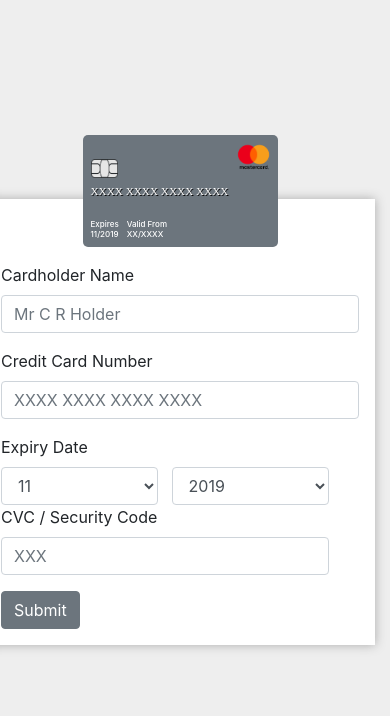
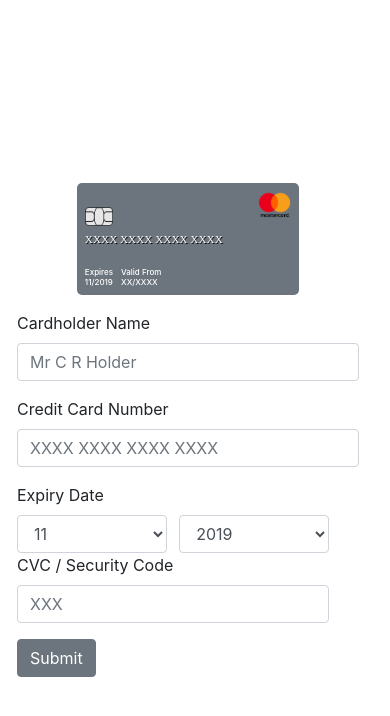
Before and after one commit to ciancollier17/credit-card-form, a React (Create React App) app: page / in a window 390 px wide. Shown: the top 716 px of the page. Built offline with nearby package versions, Linux system fonts and the light colour scheme; a web font is replaced by a local one.

Commit message:
Added styles for small portrait screens

```diff
--- a/src/creditcard.css
+++ b/src/creditcard.css
@@ -14,6 +14,31 @@
   -moz-transition: transform 1s;
   -o-transition: transform 1s;
   transition: transform 1s;
+}
+
+/* Medium Devices - E.g Tablets */
+@media only screen and (max-width: 992px) {
+  #credit-card {
+    width: 70%;
+    left: 15%;
+  }
+}
+
+/* Small Devices - e.g Phones */
+@media only screen and (max-width: 768px) {
+  #credit-card {
+    width: 50%;
+    position: static;
+    margin: auto;
+    margin-bottom: 1rem;
+  }
+}
+
+/* Very Small Devices - e.g Portrait Phones */
+@media only screen and (max-width: 576px) {
+  #credit-card {
+    width: 65%;
+  }
 }
 
 .flipped {
--- a/src/formcontainer.css
+++ b/src/formcontainer.css
@@ -20,3 +20,15 @@ html, body {
   box-shadow: 0px 0px 10px #aaaaaa;
   padding: 4rem 1rem 1rem 1rem;
 }
+
+@media only screen and (max-width: 768px) {
+  html, body, #content {
+    background-color: #ffffff;
+  }
+
+  #form-container {
+    box-shadow: 0 0 0;
+    padding: 2rem 1rem 1rem 1rem;
+    margin-left: 1rem;
+  }
+}
```
